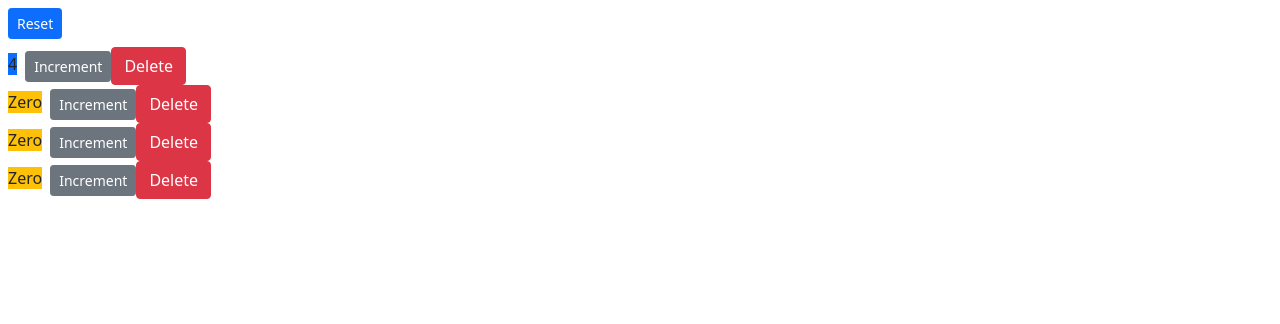
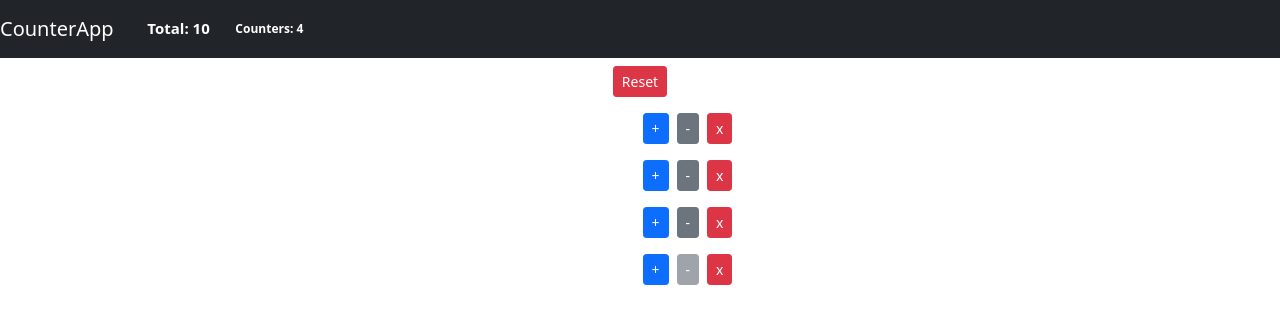
Before and after one commit to Dinuka-Warnasooriya/Counter-App, a React (Create React App) app: page / in a window 1280 px wide. Shown: the top 324 px of the page. Built offline with nearby package versions, Linux system fonts and the light colour scheme.

Commit message:
Navbar Added

```diff
--- a/src/App.js
+++ b/src/App.js
@@ -1,25 +1,68 @@
-import logo from './logo.svg';
+
+
+import React, { Component } from 'react';
 import './App.css';
 
-function App() {
-  return (
-    <div className="App">
-      <header className="App-header">
-        <img src={logo} className="App-logo" alt="logo" />
-        <p>
-          Edit <code>src/App.js</code> and save to reload.
-        </p>
-        <a
-          className="App-link"
-          href="https://reactjs.org"
-          target="_blank"
-          rel="noopener noreferrer"
-        >
-          Learn React
-        </a>
-      </header>
-    </div>
-  );
+import Counters from './components/counters';
+import Navbar from './components/navbar';
+
+
+class App extends Component {
+  state = {
+    counters: [
+      { id: 1, value: 4 },
+      { id: 2, value: 2 },
+      { id: 3, value: 4 },
+      { id: 4, value: 0 }
+    ]
+  }
+
+  handleReset = () => {
+    const counters = this.state.counters.map(c => {
+      c.value = 0;
+      return c;
+    });
+    this.setState({ counters });
+  }
+
+  handleDelete = id => {
+    const counters = this.state.counters.filter(counter => counter.id !== id);
+    this.setState({ counters });
+  }
+
+  handleIncrement = counter => {
+    this.setState({
+      counters: this.state.counters.map(c => c.id === counter.id ? { ...c, value: c.value + 1 } : c)
+    });
+  }
+
+  handleDecrement = counter => {
+    if (counter.value <= 0) return;
+    const counters = [...this.state.counters];
+    const index = counters.indexOf(counter);
+    counters[index].value--;
+    this.setState({ counters });
+  }
+
+  getTotalItems() {
+    return this.state.counters.reduce((accum, c) => accum + c.value, 0);
+  }
+
+  render() {
+    return (
+      <div class="App">
+        <Navbar
+          totalCounters={this.state.counters.length}
+          totalItems={this.getTotalItems()} />
+        <Counters
+          counters={this.state.counters}
+          onReset={this.handleReset}
+          onIncrement={this.handleIncrement}
+          onDecrement={this.handleDecrement}
+          onDelete={this.handleDelete} />
+      </div>
+    );
+  }
 }
 
 export default App;
--- a/src/components/counter.jsx
+++ b/src/components/counter.jsx
@@ -1,38 +1,45 @@
 import React, { Component } from 'react';
 
 class Counter extends Component {
-
   render() {
+    const { onIncrement, onDecrement, onDelete, counter } = this.props;
 
     return (
-
-            <div>
-            <span className={this.getBadgeClasses()}>{this.formatCount()}</span>
+      <div class="row">
+        <div class="col-1">
+          <span className={this.getBadgeClasses()}>
+            {this.formatCount()}
+          </span>
+        </div>
+        <div className="col">
           <button
-            onClick={() => this.props.onIncrement(this.props.counter)}
-            className="btn btn-secondary btn-sm"
-            >
-            Increment
+            onClick={() => onIncrement(counter)}
+            className="btn btn-primary btn-sm">
+            +
             </button>
-
-            <button onClick={()=>this.props.onDelete(this.props.counter.id  )}
-            className="btn btn-danger"
-            >
-            Delete
+          <button
+            onClick={() => onDecrement(counter)}
+            className="btn btn-secondary btn-sm m-2" disabled={this.props.counter.value < 1}>
+            -
+            </button>
+          <button
+            onClick={() => onDelete(counter.id)}
+            className="btn btn-danger btn-sm">
+            x
           </button>
         </div>
-
+      </div>
     );
   }
 
   getBadgeClasses() {
-        let classes = "bagge m-2 bg-";
-        classes += this.props.counter.value === 0 ? "warning" : "primary";
+    let classes = "badge m-2 badge-";
+    classes += (this.props.counter.value === 0) ? "warning" : "primary";
     return classes;
   }
 
-    formatCount(){
-        const {value} = this.props.counter;
+  formatCount() {
+    const { value } = this.props.counter;
     return value === 0 ? 'Zero' : value;
   }
 }
--- a/src/components/counters.jsx
+++ b/src/components/counters.jsx
@@ -1,58 +1,24 @@
+
+
 import React, { Component } from 'react';
 import Counter from './counter';
 
 class Counters extends Component {
-    state = {
-        counters:[
-            {id:1, value:4},
-            {id:2, value:0},
-            {id:3, value:0},
-            {id:4, value:0}
-
-        ]
-
-     };
-
-     handleIncrement = counter =>{
-        const counters = [...this.state.counters];
-        const index = counters.indexOf(counter);
-        counters[0] = {...counter};
-        counters[0].value++;
-        console.log(this.state.counters[0]);
-
-     };
-
-     handleDelete=counterId=>{
-        const counters =this.state.counters.filter(c => c.id == counterId);
-        this.setState({counters});
-     };
-
-     handleReset =() =>{
-         const counters = this.state.counters.map(c =>{
-             c.value = 0;
-             return c;
-         })
-     }
-
   render() {
-        return (
-        <div>
-           <button
-                onClick={this.handleReset}
-                className="btn btn-primary btn-sm m-2"
-           >
+    return <main className="container">
+      <button onClick={this.props.onReset} className="btn btn-danger btn-sm m-2">
         Reset
       </button>
-           {this.state.counters.map(counter =>(
+      {this.props.counters.map(counter =>
         <Counter
           key={counter.id}
-             onDelete={this.handleDelete}
-             onIncrement ={this.handleIncrement}
           counter={counter}
-             />
-        ))}
-        </div>
-        );
+          onIncrement={this.props.onIncrement}
+          onDecrement={this.props.onDecrement}
+          onDelete={this.props.onDelete}>
+          <h5>Counter #{counter.id}</h5>
+        </Counter>)}
+    </main>
   }
 }
 
--- /dev/null
+++ b/src/components/navbar.jsx
@@ -0,0 +1,28 @@
+
+
+import React from 'react';
+
+// Stateless functional component:
+const Navbar = ({ totalItems, totalCounters }) => {
+  const styles = {
+    fontSize: 15
+  };
+
+  function getBadgeClasses() {
+    let classes = "badge m-2 badge-";
+    classes += (totalItems === 0) ? "warning" : "primary";
+    return classes;
+  }
+
+  return (<nav style={{ justifyContent: 'start' }} class="navbar navbar-dark bg-dark">
+    <span class="navbar-brand mb-0 h1">CounterApp</span>
+    <span style={styles} className={getBadgeClasses()}>
+      Total: {totalItems}
+    </span>
+    <span className="badge badge-pill badge-secondary">
+      Counters: {totalCounters}
+    </span>
+  </nav>);
+}
+
+export default Navbar;
--- a/src/index.js
+++ b/src/index.js
@@ -4,6 +4,6 @@ import './index.css';
 import App from './App';
 import reportWebVitals from './reportWebVitals';
 import 'bootstrap/dist/css/bootstrap.css';
-import Counters from './components/counters';
 
-ReactDOM.render(<Counters/>,document.getElementById("root"));
+
+ReactDOM.render(<App/>,document.getElementById("root"));
```
Lines whose indentation alone changed are shown as unchanged.
